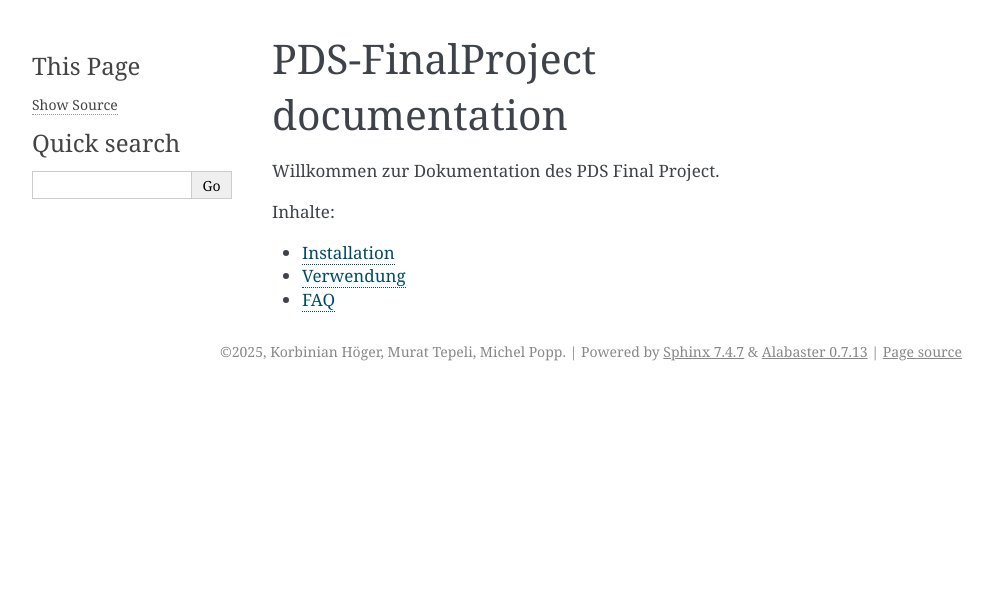
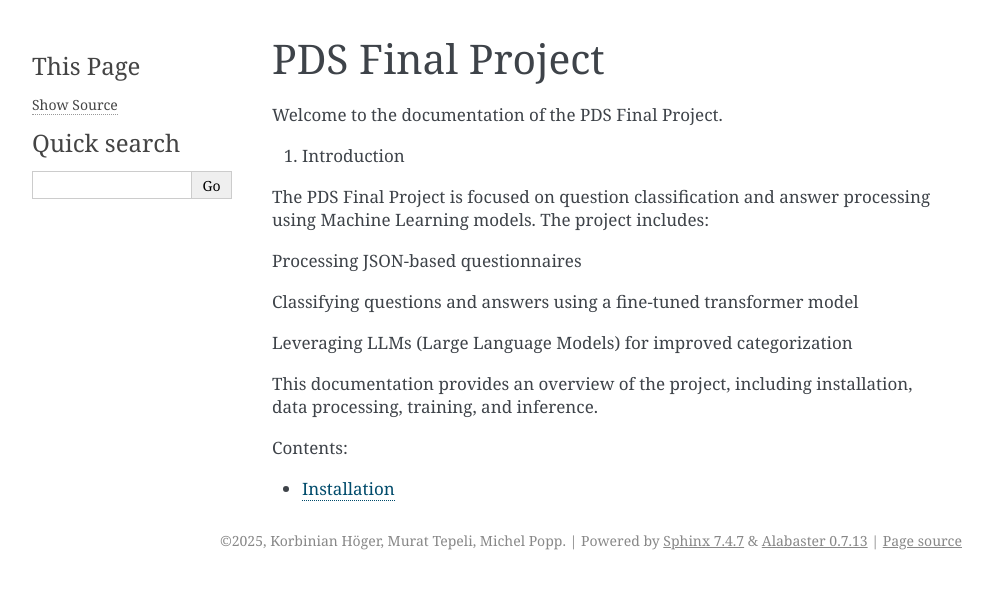
Before and after one commit to Michel-p16/PDS-Project, a Sphinx documentation site: the page built from docs/source/index.rst, in a window 1280 px wide. Shown: the top 589 px of the page, without its empty margins (148-1141 px from the left). Built offline with Sphinx 7.4.7, drawn with Linux system fonts in a browser that asks for light colours.

Commit message:
Add Read the Docs structured documentation

```diff
--- a/docs/source/index.rst
+++ b/docs/source/index.rst
@@ -3,15 +3,30 @@
    You can adapt this file completely to your liking, but it should at least
    contain the root `toctree` directive.
 
-PDS-FinalProject documentation
-==============================
+PDS Final Project
+=================
 
-Willkommen zur Dokumentation des PDS Final Project.
+Welcome to the documentation of the PDS Final Project.
+
+1. Introduction
+
+The PDS Final Project is focused on question classification and answer processing using Machine Learning models. The project includes:
+
+Processing JSON-based questionnaires
+
+Classifying questions and answers using a fine-tuned transformer model
+
+Leveraging LLMs (Large Language Models) for improved categorization
+
+This documentation provides an overview of the project, including installation, data processing, training, and inference.
 
 .. toctree::
    :maxdepth: 2
-   :caption: Inhalte:
+   :caption: Contents:
 
    installation
-   usage
+   data_processing
+   model_training
+   inference
    faq
+   development
```
Also changed, not shown: docs/source/data_processing.rst (added, +42 -0 lines), docs/source/faq.rst (+13 -1 lines), docs/source/inference.rst (added, +13 -0 lines), docs/source/model_training.rst (added, +30 -0 lines), docs/source/development.rst (added).
